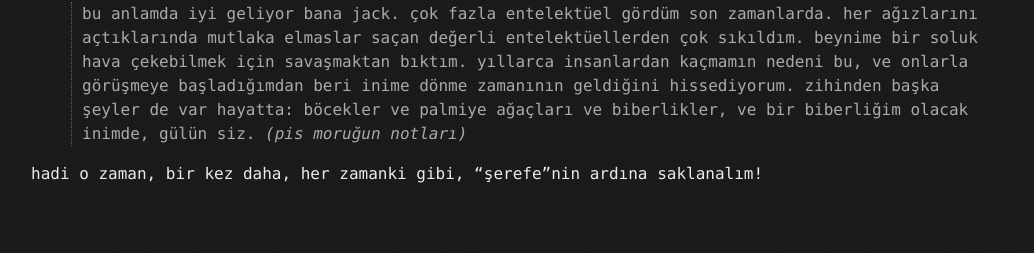
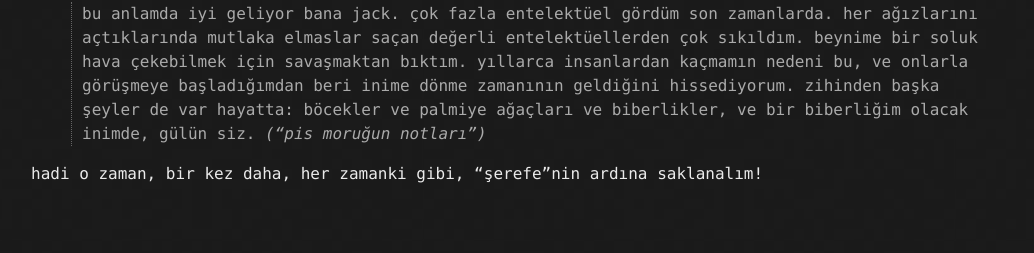
Before and after one commit to lanartri/lanartri.github.io, a Jekyll site: the page built from _posts/2015-11-23-yakismaz-miydi-bukowskiye-raki-kadehi.md, in a window 1280 px wide. Shown: the part 824-1077 px from the top of the page, without its empty margins (109-1143 px from the left). Built offline with Jekyll 4.4.1, drawn with Linux system fonts in a browser that asks for light colours.

Commit message:
blog transfer

```diff
--- a/_posts/2015-11-23-yakismaz-miydi-bukowskiye-raki-kadehi.md
+++ b/_posts/2015-11-23-yakismaz-miydi-bukowskiye-raki-kadehi.md
@@ -18,6 +18,6 @@ _("ölüler böyle sever")_
 alın artık üstüne, gömmüş işte her birimizi, ayyaşlığına mı verelim anlamazdan gelmek için?
 
 > bu anlamda iyi geliyor bana jack. çok fazla entelektüel gördüm son zamanlarda. her ağızlarını açtıklarında mutlaka elmaslar saçan değerli entelektüellerden çok sıkıldım. beynime bir soluk hava çekebilmek için savaşmaktan bıktım. yıllarca insanlardan kaçmamın nedeni bu, ve onlarla görüşmeye başladığımdan beri inime dönme zamanının geldiğini hissediyorum. zihinden başka şeyler de var hayatta: böcekler ve palmiye ağaçları ve biberlikler, ve bir biberliğim olacak inimde, gülün siz.
-_(pis moruğun notları)_
+_("pis moruğun notları")_
 
 hadi o zaman, bir kez daha, her zamanki gibi, “şerefe”nin ardına saklanalım!
```
